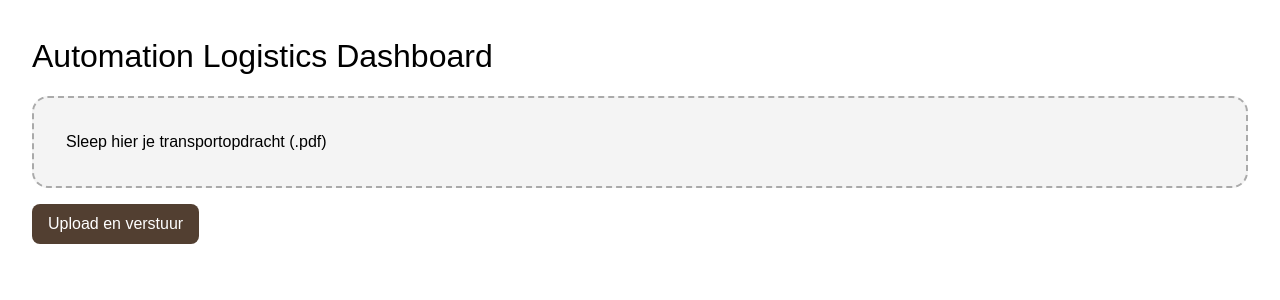
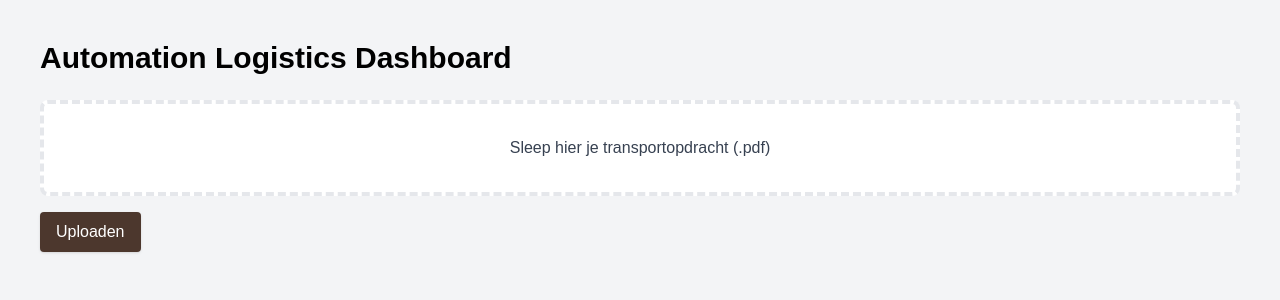
Before and after one commit to RBlancoSaa/Dashboard, a React (Vite) app: page / in a window 1280 px wide. Shown: the top 300 px of the page. Built offline with nearby package versions, Linux system fonts and the light colour scheme.

Commit message:
Update frontend App.jsx met juiste upload code

```diff
--- a/index.html
+++ b/index.html
@@ -1,12 +1,11 @@
-
 <!DOCTYPE html>
-<html lang="en">
+<html lang="nl">
   <head>
     <meta charset="UTF-8" />
     <meta name="viewport" content="width=device-width, initial-scale=1.0" />
     <title>Automation Logistics Dashboard</title>
   </head>
-  <body>
+  <body class="bg-gray-50">
     <div id="root"></div>
     <script type="module" src="/src/main.jsx"></script>
   </body>
--- a/src/App.jsx
+++ b/src/App.jsx
@@ -1,84 +1,86 @@
-import { useState } from "react";
+import React, { useState, useRef } from 'react';
 
-export default function Dashboard() {
-  const [file, setFile] = useState(null);
-  const [uploadStatus, setUploadStatus] = useState("");
-  const [isSending, setIsSending] = useState(false);
+export default function App() {
+  const [fileName, setFileName] = useState("");
+  const fileInputRef = useRef(null);
 
-  const handleDrop = (e) => {
-    e.preventDefault();
-    const droppedFile = e.dataTransfer.files[0];
-    if (droppedFile && droppedFile.type === "application/pdf") {
-      setFile(droppedFile);
-      setUploadStatus("Bestand geaccepteerd: " + droppedFile.name);
-    } else {
-      setUploadStatus("Alleen PDF-bestanden zijn toegestaan.");
+  const handleUpload = async (event) => {
+    event.preventDefault();
+
+    const file = fileInputRef.current.files[0];
+    if (!file) {
+      alert("Geen bestand geselecteerd");
+      return;
     }
-  };
-
-  const handleUpload = async () => {
-    if (!file) return;
-    setUploadStatus("Bezig met verwerken...");
-    setIsSending(true);
 
     const formData = new FormData();
     formData.append("file", file);
 
     try {
-      const response = await fetch("/api/process-upload", {
-        method: "POST",
+      const response = await fetch('https://automatinglogistics-api.onrender.com/api/upload', {
+        method: 'POST',
         body: formData,
       });
 
-      const result = await response.json();
+      if (!response.ok) {
+        const text = await response.text();
+        alert('Server gaf fout: ' + text);
+        return;
+      }
 
-      if (response.ok) {
-        setUploadStatus("Easytrip bestand aangemaakt en verzonden: " + result.filename);
-      } else {
-        setUploadStatus("Fout bij verwerken: " + result.error);
+      const data = await response.json();
+      console.log('Succesvol:', data);
+      alert('Upload gelukt!');
+    } catch (error) {
+      alert('⚠️ Netwerkfout: ' + error.message);
     }
-    } catch (error) {
-      setUploadStatus("Netwerkfout: " + error.message);
-    } finally {
-      setIsSending(false);
+  };
+
+  const handleDrop = (e) => {
+    e.preventDefault();
+    const file = e.dataTransfer.files[0];
+    if (file && file.type === "application/pdf") {
+      const dataTransfer = new DataTransfer();
+      dataTransfer.items.add(file);
+      fileInputRef.current.files = dataTransfer.files;
+      setFileName(file.name);
     }
   };
 
   return (
-    <div style={{ minHeight: "100vh", padding: "2rem", fontFamily: "sans-serif" }}>
-      <h1 style={{ fontSize: "2rem", marginBottom: "1rem" }}>Automation Logistics Dashboard</h1>
+    <div className="min-h-screen p-10 bg-gray-100">
+      <h1 className="text-3xl font-bold mb-6">Automation Logistics Dashboard</h1>
 
+      <form onSubmit={handleUpload} className="space-y-4">
         <div
+          className="border-4 border-dashed p-8 rounded-lg bg-white text-center cursor-pointer"
           onDrop={handleDrop}
           onDragOver={(e) => e.preventDefault()}
-        style={{
-          border: "2px dashed #aaa",
-          padding: "2rem",
-          background: "#f4f4f4",
-          borderRadius: "1rem",
-          marginBottom: "1rem",
-        }}
+          onClick={() => fileInputRef.current.click()}
         >
-        <p>Sleep hier je transportopdracht (.pdf)</p>
-        {file && <strong>{file.name}</strong>}
+          <p className="text-gray-700">Sleep hier je transportopdracht (.pdf)</p>
+          {fileName && (
+            <p className="mt-4 text-sm text-green-700">
+              Geselecteerd bestand: {fileName}
+            </p>
+          )}
         </div>
 
+        <input
+          ref={fileInputRef}
+          type="file"
+          accept=".pdf"
+          className="hidden"
+          onChange={(e) => setFileName(e.target.files[0]?.name || "")}
+        />
+
         <button
-        disabled={!file || isSending}
-        onClick={handleUpload}
-        style={{
-          padding: "0.5rem 1rem",
-          background: "#523F31",
-          color: "white",
-          border: "none",
-          borderRadius: "0.5rem",
-          cursor: isSending ? "wait" : "pointer",
-        }}
+          type="submit"
+          className="bg-[#4c372d] text-white px-4 py-2 rounded shadow"
         >
-        Upload en verstuur
+          Uploaden
         </button>
-
-      <p style={{ marginTop: "1rem", color: "#333" }}>{uploadStatus}</p>
+      </form>
     </div>
   );
 }
--- a/src/index.css
+++ b/src/index.css
@@ -1,3 +1,7 @@
 @tailwind base;
 @tailwind components;
 @tailwind utilities;
+
+body {
+  font-family: sans-serif;
+}
--- a/src/main.jsx
+++ b/src/main.jsx
@@ -1,10 +1,10 @@
-import React from "react";
-import ReactDOM from "react-dom/client";
-import Dashboard from "./App.jsx";
-import "./index.css";
+import React from 'react';
+import ReactDOM from 'react-dom/client';
+import App from './App.jsx';
+import './index.css';
 
-ReactDOM.createRoot(document.getElementById("root")).render(
+ReactDOM.createRoot(document.getElementById('root')).render(
   <React.StrictMode>
-    <Dashboard />
+    <App />
   </React.StrictMode>
 );
```
Also changed, not shown: assets/App.jsx (deleted, +0 -61 lines), 1 other file (tests, documents, lock files or other folders). Lines whose indentation alone changed are shown as unchanged.
